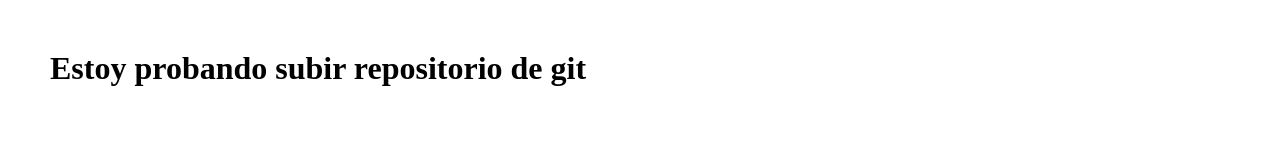
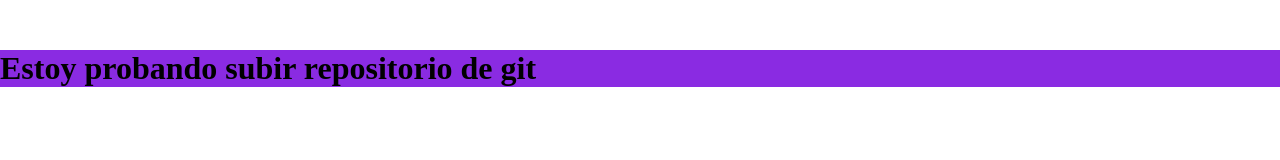
Before and after one commit to fher2819/PruebaGit, a plain HTML site: page index.html in a window 1280 px wide. Drawn offline with Linux system fonts and the light colour scheme.

Commit message:
Probando integrar cambios

```diff
--- a/index.css
+++ b/index.css
@@ -6,5 +6,8 @@
 
 .box{
     margin-top: 50px;
-    margin-left: 50px;
+    margin-left: auto;
+    margin-right: auto;
+    background-color: blueviolet;
+
 }
```
